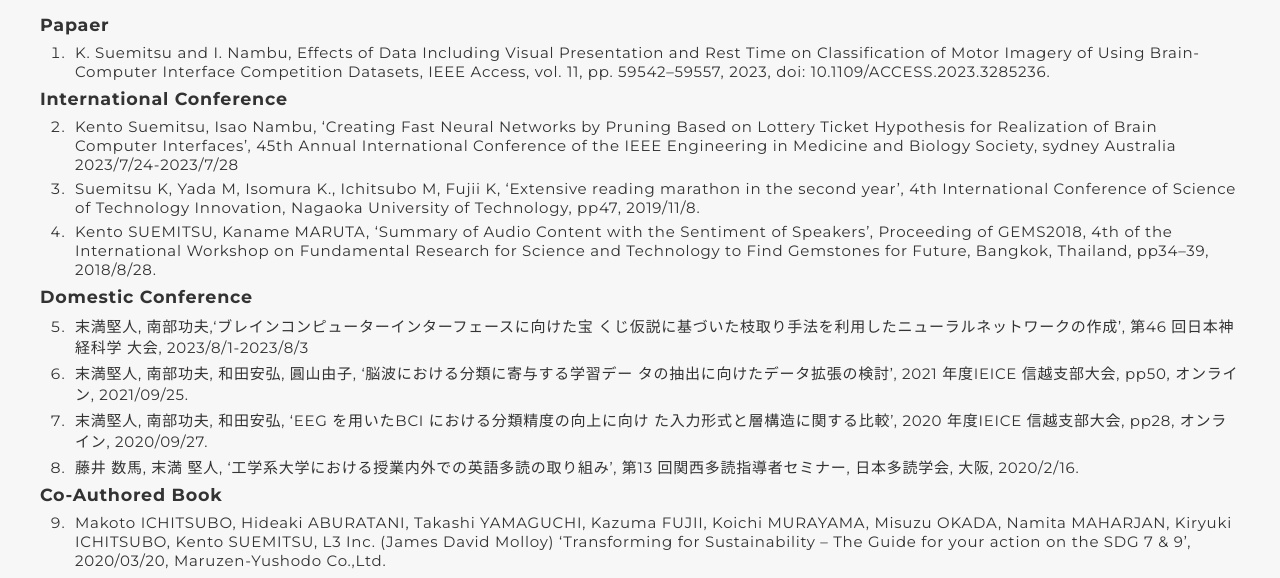
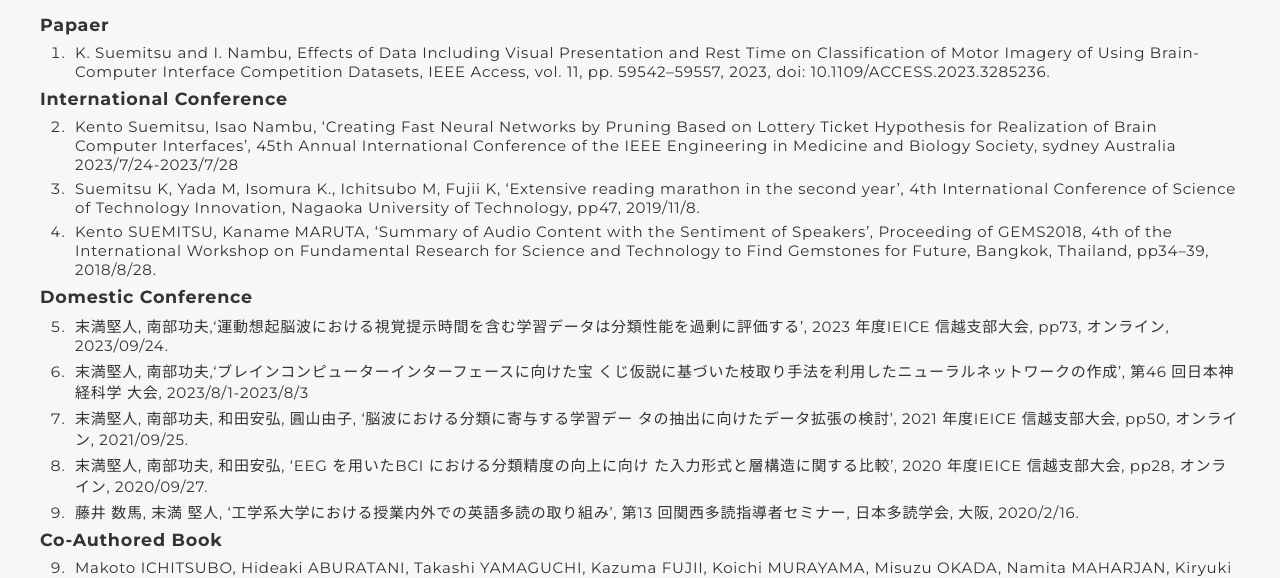
Before and after one commit to suemiken/suemiken.github.io, a plain HTML site: page publications.html in a window 1280 px wide. Shown: the part 223-801 px from the top of the page. Drawn offline with nearby package versions, Linux system fonts and the light colour scheme.

Commit message:
Update publications.html

```diff
--- a/publications.html
+++ b/publications.html
@@ -88,6 +88,8 @@
                 <div class="publications-item">
                   <div class="publications-body">
                       <ol start="5">
+                        <li>末満堅人, 南部功夫,‘運動想起脳波における視覚提示時間を含む学習データは分類性能を過剰に評価する’,
+                          2023 年度IEICE 信越支部大会, pp73, オンライン, 2023/09/24.
                         <li>末満堅人, 南部功夫,‘ブレインコンピューターインターフェースに向けた宝
                           くじ仮説に基づいた枝取り手法を利用したニューラルネットワークの作成’, 第46 回日本神経科学
                           大会, 2023/8/1-2023/8/3
```
